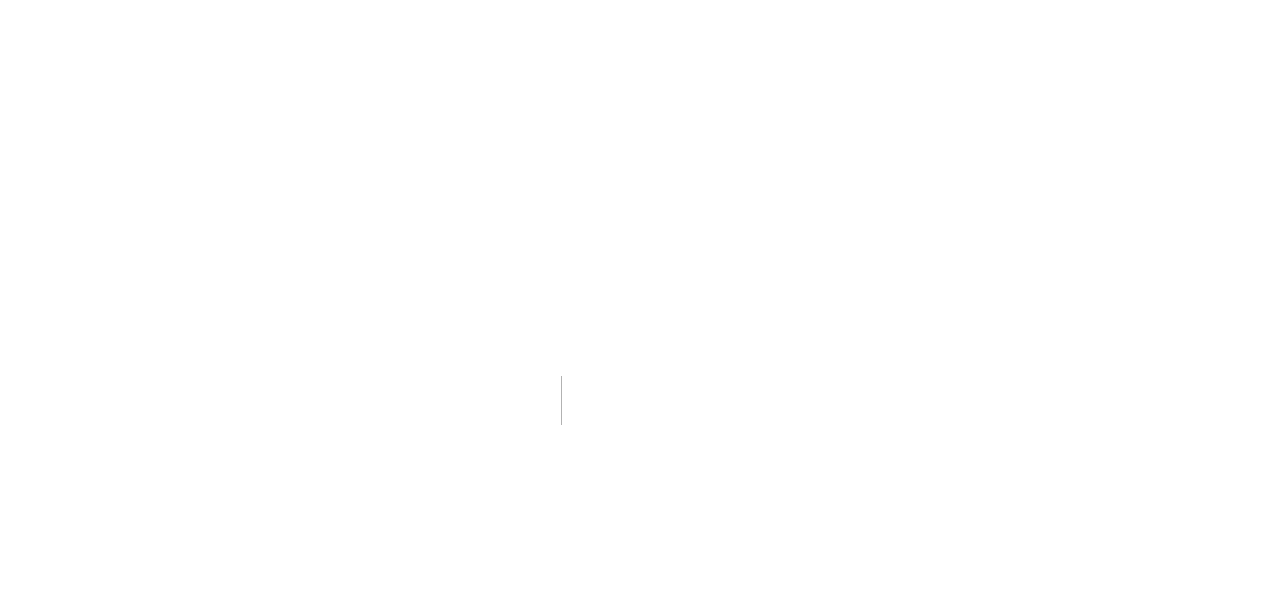
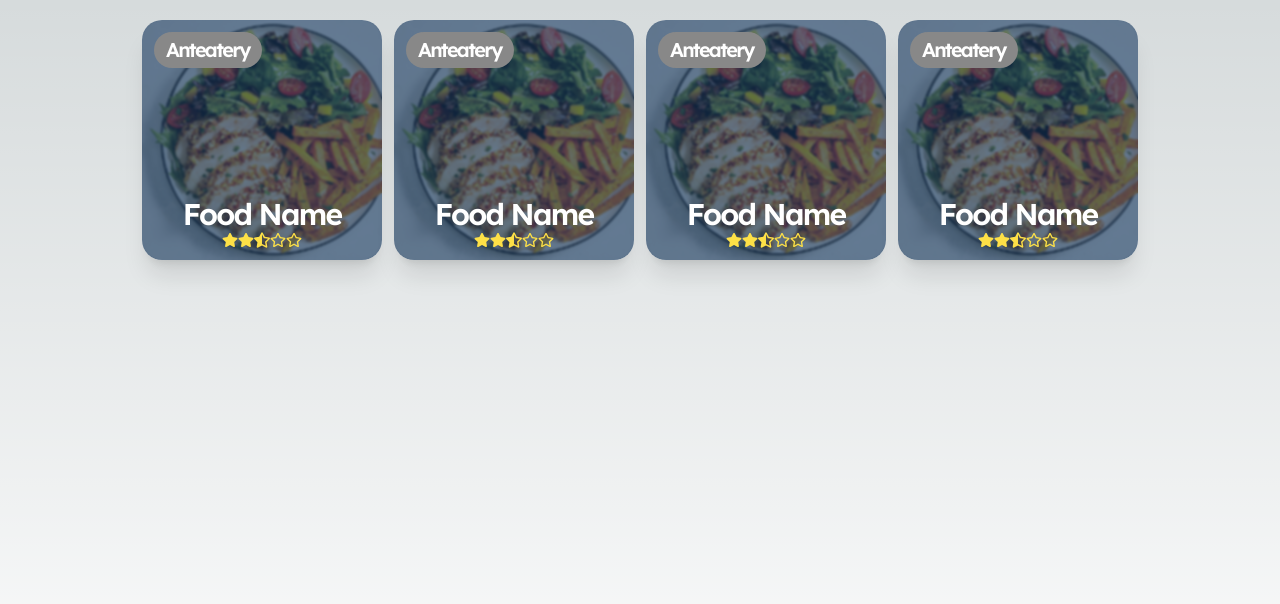
Before and after one commit to stardustgd/Peter-Eater, a Next.js app: page /home in a window 1280 px wide. Before the commit this address had no page. Shown: the top 604 px of the page. Built offline with nearby package versions, Linux system fonts and the light colour scheme.

Commit message:
create FoodItemCard

```diff
--- /dev/null
+++ b/app/components/FoodItemCard.tsx
@@ -0,0 +1,31 @@
+import { FaStar, FaStarHalfAlt as FaStarHalf, FaRegStar } from 'react-icons/fa'
+import Image from 'next/image'
+
+export default function FoodItemCard() {
+  return (
+    <div className="flex flex-col relative justify-between rounded-[20px] w-60 h-60 shadow-xl">
+      <Image
+        src="/food_placeholder.jpg"
+        alt="Food name"
+        layout="fill"
+        objectFit="cover"
+        className="rounded-[20px]"
+      />
+      <div className="absolute flex flex-col justify-between rounded-[20px] w-full h-full p-3 bg-[#123459a6] backdrop-blur-[1px]">
+        <div className="self-start rounded-full inline-block px-3 py-1 bg-[#888]">
+          <h1 className="text-xl text-white">Anteatery</h1>
+        </div>
+        <div className="flex flex-col items-center">
+          <h1 className="text-3xl">Food Name</h1>
+          <div className="flex flex-row">
+            <FaStar className="fill-yellow-300" />
+            <FaStar className="fill-yellow-300" />
+            <FaStarHalf className="fill-yellow-300" />
+            <FaRegStar className="fill-yellow-300" />
+            <FaRegStar className="fill-yellow-300" />
+          </div>
+        </div>
+      </div>
+    </div>
+  )
+}
--- /dev/null
+++ b/app/home/page.tsx
@@ -0,0 +1,14 @@
+import FoodItemCard from '../components/FoodItemCard'
+
+export default function Home() {
+  return (
+    <div className="h-screen">
+      <div className="flex flex-col md:flex-row gap-3 justify-center items-center py-5">
+        <FoodItemCard />
+        <FoodItemCard />
+        <FoodItemCard />
+        <FoodItemCard />
+      </div>
+    </div>
+  )
+}
```
Also changed, not shown: public/food_placeholder.jpg (added).
